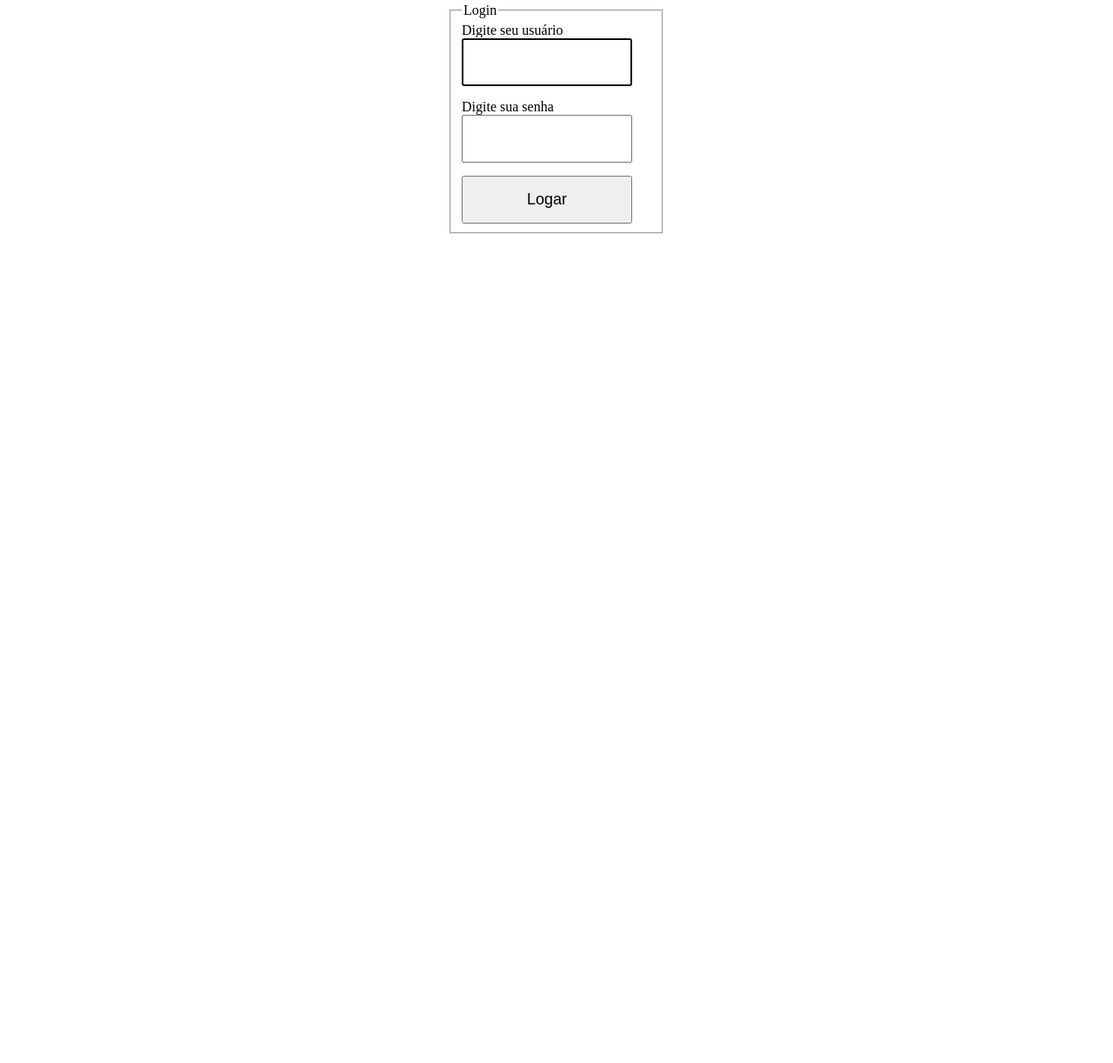
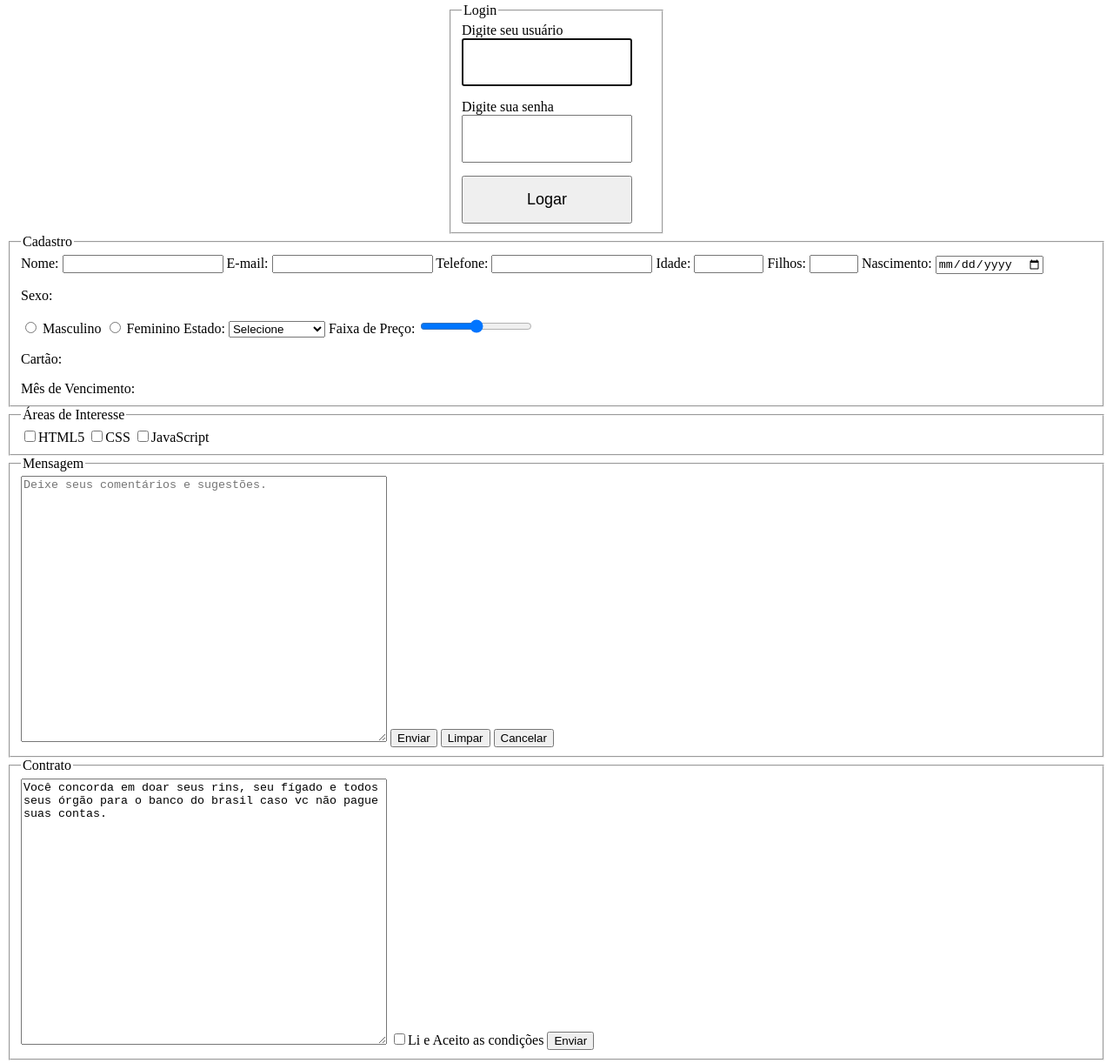
Before and after one commit to SorelleCastelle/Meu-Primeiro-Site, a plain HTML site: page Geral/11_Formulários.html in a window 1280 px wide. Shown: the part 148-1370 px from the top of the page at 87% size. Before the commit the page ends 800 px from the top, so only its background shows below. Drawn offline with Linux system fonts and the light colour scheme.

Commit message:
Update 11_Formulários.html
Mais Opções de Formulário e campos

```diff
--- a/Geral/11_Formulários.html
+++ b/Geral/11_Formulários.html
@@ -57,6 +57,88 @@
             </fieldset>
         </form>
 
+        <form action="#" method="POST" class="cadastro">
+            <fieldset>
+
+                <legend>Cadastro</legend>
+
+                <label>Nome:</label>
+                <input required type="text" id="nome" name="nome" autofocus>
+
+                <label>E-mail:</label>
+                <input required type="email" id="email">
+
+                <label>Telefone:</label>
+                <input type="tel" name=" telefone">
+
+                <label>Idade:</label>
+                <input type="number" min="0" max="110" step="0.5" id="idade">
+
+                <label>Filhos:</label>
+                <input type="number" min="0" max="20" id="filhos">
+
+                <label>Nascimento:</label>
+                <input type="date">
+
+                <p>Sexo:</p>
+                <label>
+                    <input type="radio" name="sexo" value="M">
+                    Masculino
+                </label>
+
+                <label>
+                    <input type="radio" name="sexo" value="F">
+                    Feminino
+                </label>
+
+                <label>Estado:</label>
+                <select name="Estado">
+                    <option valeu="0">Selecione</option>
+                    <option valeu="AC">Acre</option>
+                    <option valeu="AM">Amazonas</option>
+                    <option valeu="SP">São Paulo</option>
+                    <option valeu="Rio de Janeiro">Rio de Janeiro</option>
+                    <option valeu="SC">Santa Catarina</option>
+                    <option valeu="CE">Ceará</option>
+                </select>
+
+                <label>Faixa de Preço:</label>
+                <input type="range" min="0" max="10000">
+
+                <p>Cartão:</p>
+                <label>Mês de Vencimento:</label>
+                <input type="hidden" name="mes_venc_cartao">
+            </fieldset>
+
+            <fieldset>
+                <legend>Áreas de Interesse</legend>
+                <label><input type="checkbox" name="HTML5" value="HTML5">HTML5</label>
+                <label><input type="checkbox" name="CSS" value="CSS">CSS</label>
+                <label><input type="checkbox" name="JavaScript" value="JavaScript">JavaScript</label>
+            </fieldset>
+
+            <fieldset>
+                <legend>Mensagem</legend>
+                <textarea name="msg" cols="50" rows="20" placeholder="Deixe seus comentários e sugestões."></textarea>
+
+                <input type="submit" value="Enviar">
+                <input type="reset" value="Limpar">
+                <input type="button" value="Cancelar">
+            </fieldset>
+
+
+            <fieldset>
+                <legend>Contrato</legend>
+                <textarea readonly name="msg" cols="50" rows="20">Você concorda em doar seus rins, seu fígado e todos seus órgão para o banco do brasil caso vc não pague suas contas.</textarea>
+
+                <label><input required type="checkbox">Li e Aceito as condições</label>
+
+
+                <input type="submit" value="Enviar">
+            </fieldset>
+
+        </form>
+
     </body>
 
 </html>
```
